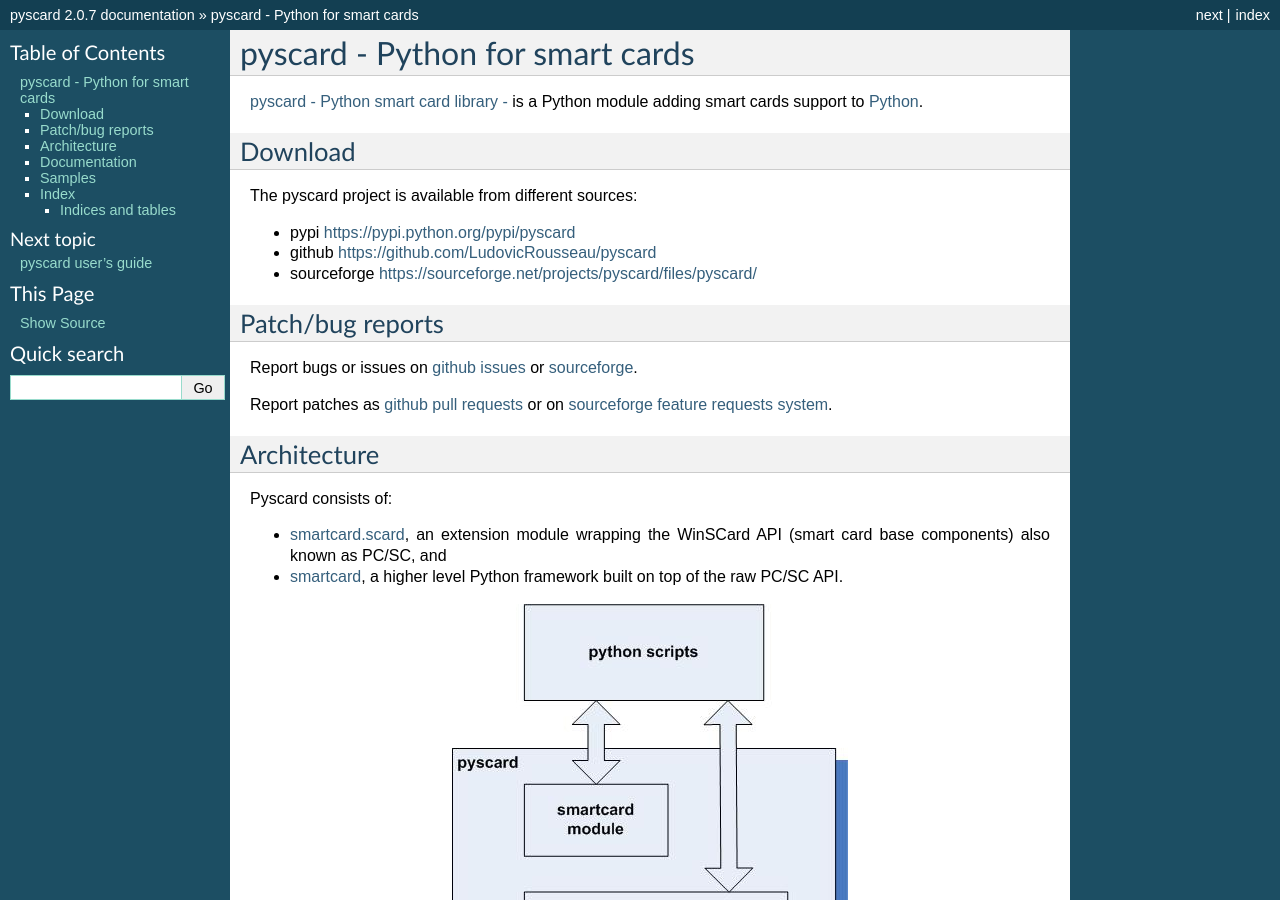
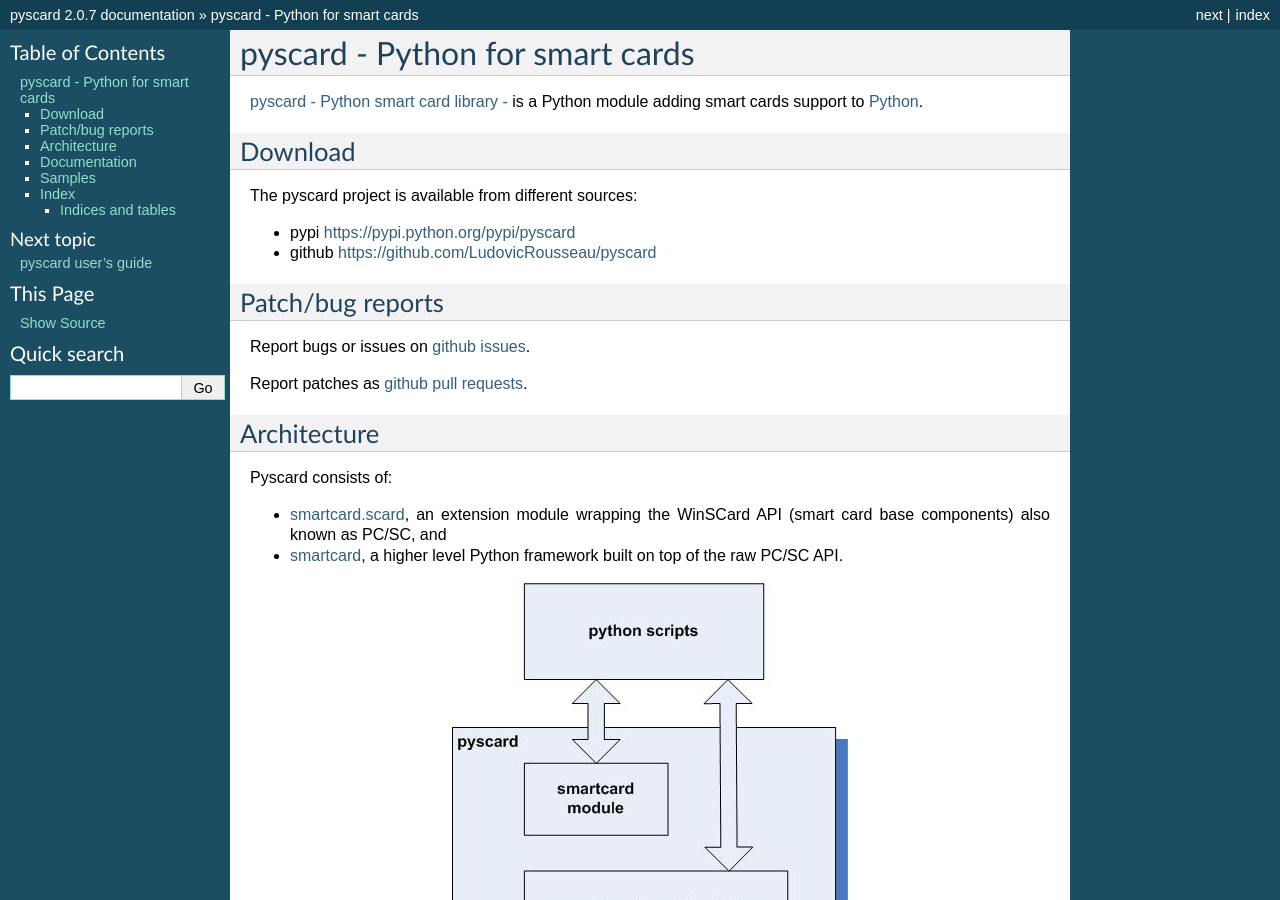
Before and after one commit to LudovicRousseau/pyscard, a Sphinx documentation site: the page built from smartcard/doc/index.rst, in a window 1280 px wide and 900 px high. Built offline with Sphinx 7.4.7, drawn with Linux system fonts in a browser that asks for light colours.

Commit message:
Remove references to SourceForge
Bugs and patches should not be sent to sourceforge but github.

```diff
--- a/smartcard/doc/index.rst
+++ b/smartcard/doc/index.rst
@@ -2,7 +2,7 @@ pyscard - Python for smart cards
 ################################
 
 `pyscard - Python smart card library -
-<https://sourceforge.net/projects/pyscard/>`_ is a Python module adding
+<https://github.com/LudovicRousseau/pyscard>`_ is a Python module adding
 smart cards support to `Python <http://www.python.org/>`_.
 
 Download
@@ -12,19 +12,15 @@ The pyscard project is available from different sources:
 
 * pypi `https://pypi.python.org/pypi/pyscard <https://pypi.python.org/pypi/pyscard>`_
 * github `https://github.com/LudovicRousseau/pyscard <https://github.com/LudovicRousseau/pyscard>`_
-* sourceforge `https://sourceforge.net/projects/pyscard/files/pyscard/ <https://sourceforge.net/projects/pyscard/files/pyscard/>`_
 
 Patch/bug reports
 *****************
 
 Report bugs or issues on `github issues
-<https://github.com/LudovicRousseau/pyscard/issues>`_ or `sourceforge
-<https://sourceforge.net/p/pyscard/bugs/>`_.
+<https://github.com/LudovicRousseau/pyscard/issues>`_.
 
 Report patches as `github pull requests
-<https://github.com/LudovicRousseau/pyscard/pulls>`_ or on `sourceforge
-feature requests system
-<https://sourceforge.net/p/pyscard/feature-requests/>`_.
+<https://github.com/LudovicRousseau/pyscard/pulls>`_.
 
 Architecture
 ************
```
